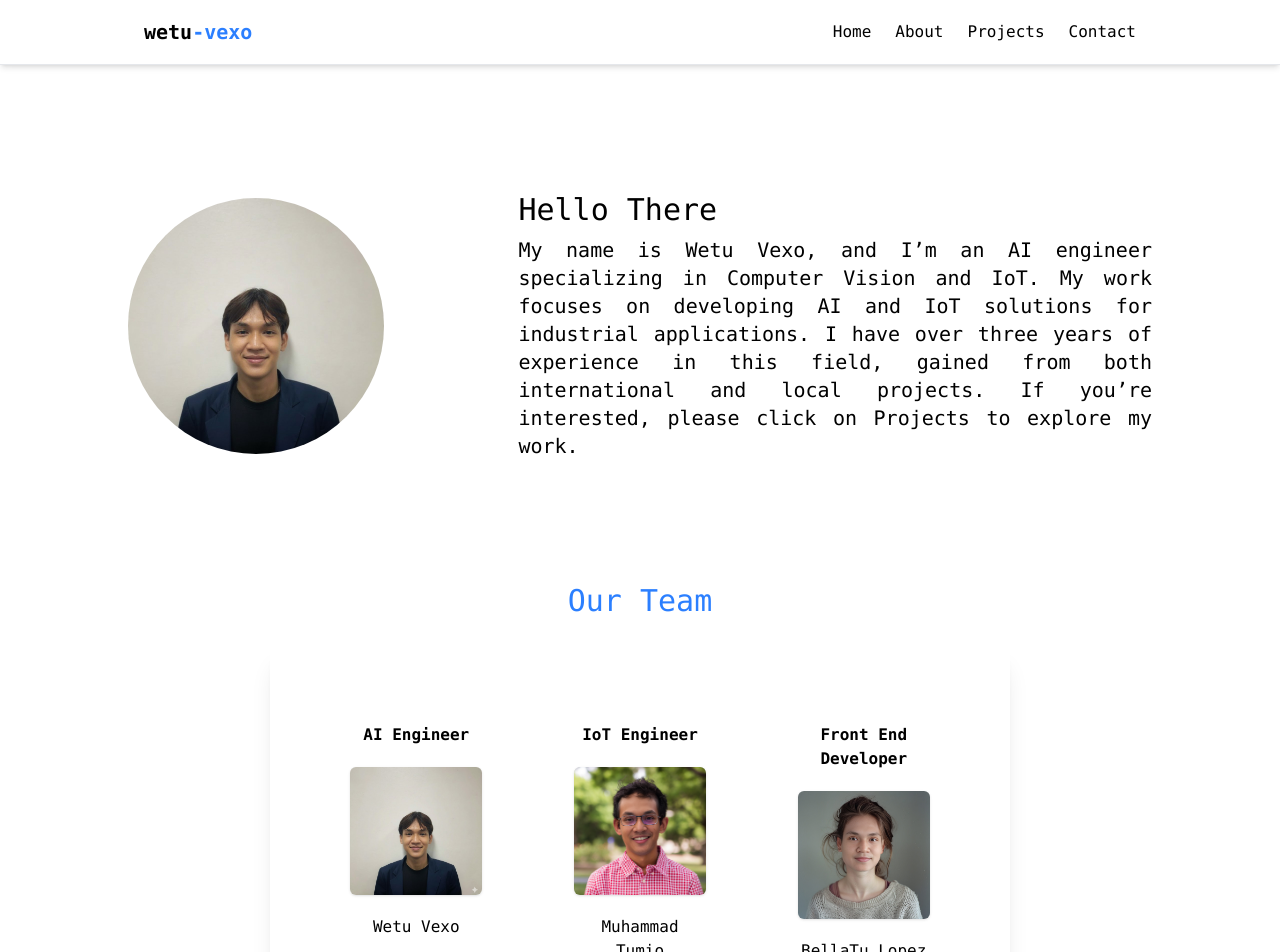
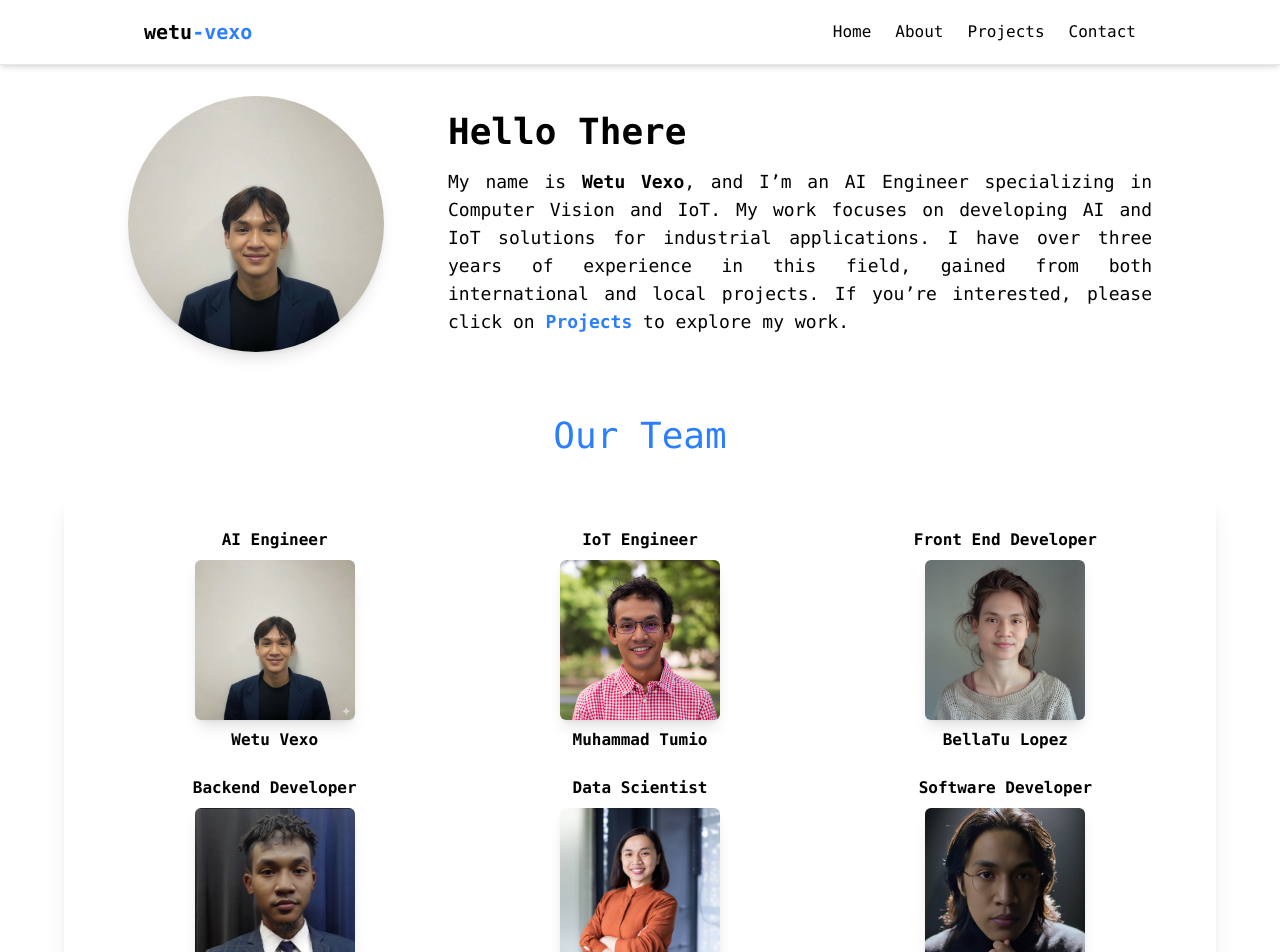
Before and after one commit to Wetu-Vexo/portfolio, a React (Vite) app: page / in a window 1280 px wide. Shown: the top 952 px of the page. Built offline with nearby package versions, Linux system fonts and the light colour scheme.

Commit message:
Update Home.jsx

```diff
--- a/src/components/sections/Home.jsx
+++ b/src/components/sections/Home.jsx
@@ -1,47 +1,49 @@
+import React from "react";
+
 const Home = () => {
   const groupMember = [
-        { label: "AI Engineer", Name: "Wetu Vexo" ,path :"/image/wetuLinkedIn2.jpg"},
-        { label: "IoT Engineer",  Name: "Muhammad Tumio",path :"/image/muhammad-Tumio.png"},
-        { label: "Front End Developer",  Name: "BellaTu Lopez", path :"/image/BellaTu.jpg"},
-        { label: "Backend Developer",  Name: "TuTu Mamadou",path :"/image/TuTuMamadou.jpg"},
-        { label: "Data Scientist",  Name: "Shivtu Mei Jing",path :"/image/TuMeiJing.png"},
-        { label: "Software Developer", Name: "Steve Tu",path :"/image/SteveTu.png" }
-    ]
+    { label: "AI Engineer", Name: "Wetu Vexo", path: "/image/wetuLinkedIn2.jpg" },
+    { label: "IoT Engineer", Name: "Muhammad Tumio", path: "/image/muhammad-Tumio.png" },
+    { label: "Front End Developer", Name: "BellaTu Lopez", path: "/image/BellaTu.jpg" },
+    { label: "Backend Developer", Name: "TuTu Mamadou", path: "/image/TuTuMamadou.jpg" },
+    { label: "Data Scientist", Name: "Shivtu Mei Jing", path: "/image/TuMeiJing.png" },
+    { label: "Software Developer", Name: "Steve Tu", path: "/image/SteveTu.png" }
+  ];
+
   return (
-        <div className="flex flex-col items-center justify-center min-h-screen px-6 mt-[15%]">
+    <div className="flex flex-col items-center justify-center min-h-screen px-4 sm:px-6 lg:px-12 mt-24">
+      {/* ===== Intro Section ===== */}
       <div className="flex flex-col md:flex-row items-center justify-center gap-8 max-w-5xl w-full">
         <img
           src="/image/wetuLinkedIn2.jpg"
           alt="Wetu Vexo"
-                    className="w-64 h-64 object-cover rounded-full shrink-0"
+          className="w-48 h-48 sm:w-56 sm:h-56 md:w-64 md:h-64 object-cover rounded-full shadow-lg"
         />
-                <div className="font-mono text-center md:text-left ml-[10%]">
-                    <h1 className="text-3xl">Hello There</h1>
-                    <p className="text-xl mt-2 text-justify">
-                    My name is Wetu Vexo, and I’m an AI engineer specializing in Computer Vision and IoT.
-                    My work focuses on developing AI and IoT solutions for industrial applications.
-                    I have over three years of experience in this field, gained from both international and local projects.
-                    If you’re interested, please click on Projects to explore my work.
+        <div className="font-mono text-center md:text-left md:ml-8 flex-1">
+          <h1 className="text-3xl sm:text-4xl font-bold mb-4">Hello There</h1>
+          <p className="text-base sm:text-lg text-justify">
+            My name is <span className="font-semibold">Wetu Vexo</span>, and I’m an AI Engineer specializing in Computer Vision and IoT.
+            My work focuses on developing AI and IoT solutions for industrial applications. I have over three years of experience in this field, gained from both international and local projects.
+            If you’re interested, please click on <span className="text-blue-500 font-semibold">Projects</span> to explore my work.
           </p>
         </div>
       </div>
 
-            <div className="flex flex-col items-center justify-center my-[10%] w-full">
-                <h1 className="text-3xl font-mono mb-6 text-blue-500">Our Team</h1>
+      {/* ===== Team Section ===== */}
+      <div className="flex flex-col items-center justify-center my-16 w-full">
+        <h1 className="text-3xl sm:text-4xl font-mono mb-8 text-blue-500">Our Team</h1>
 
-                <div className="shadow-xl w-[80%] md:w-[60%] h-auto p-10 flex items-center justify-center rounded-2xl">
-                    <div className="grid grid-cols-1 sm:grid-cols-2 md:grid-cols-3 gap-3 justify-items-center w-full max-w-5xl mx-auto">
+        <div className="shadow-xl w-full max-w-6xl h-auto p-6 sm:p-10 flex items-center justify-center rounded-2xl bg-white">
+          <div className="grid grid-cols-1 sm:grid-cols-2 md:grid-cols-3 gap-6 w-full">
             {groupMember.map((user, index) => (
-                            <div key={index} className="text-center justify-items-center m-10">
-                                <p className="font-bold font-mono ">{user.label}</p>
+              <div key={index} className="text-center flex flex-col items-center transition transform hover:scale-105">
+                <p className="font-bold font-mono mb-2">{user.label}</p>
                 <img
                   src={user.path}
                   alt={user.Name}
-                                    className="w-full h-32 object-cover rounded-md shadow m-5"
+                  className="w-32 h-32 sm:w-36 sm:h-36 md:w-40 md:h-40 object-cover rounded-md shadow-lg mb-2"
                 />
-                                <p className="font-mono">
-                                    {user.Name}
-                                </p>
+                <p className="font-mono font-semibold">{user.Name}</p>
               </div>
             ))}
           </div>
```
Lines whose indentation alone changed are shown as unchanged.
